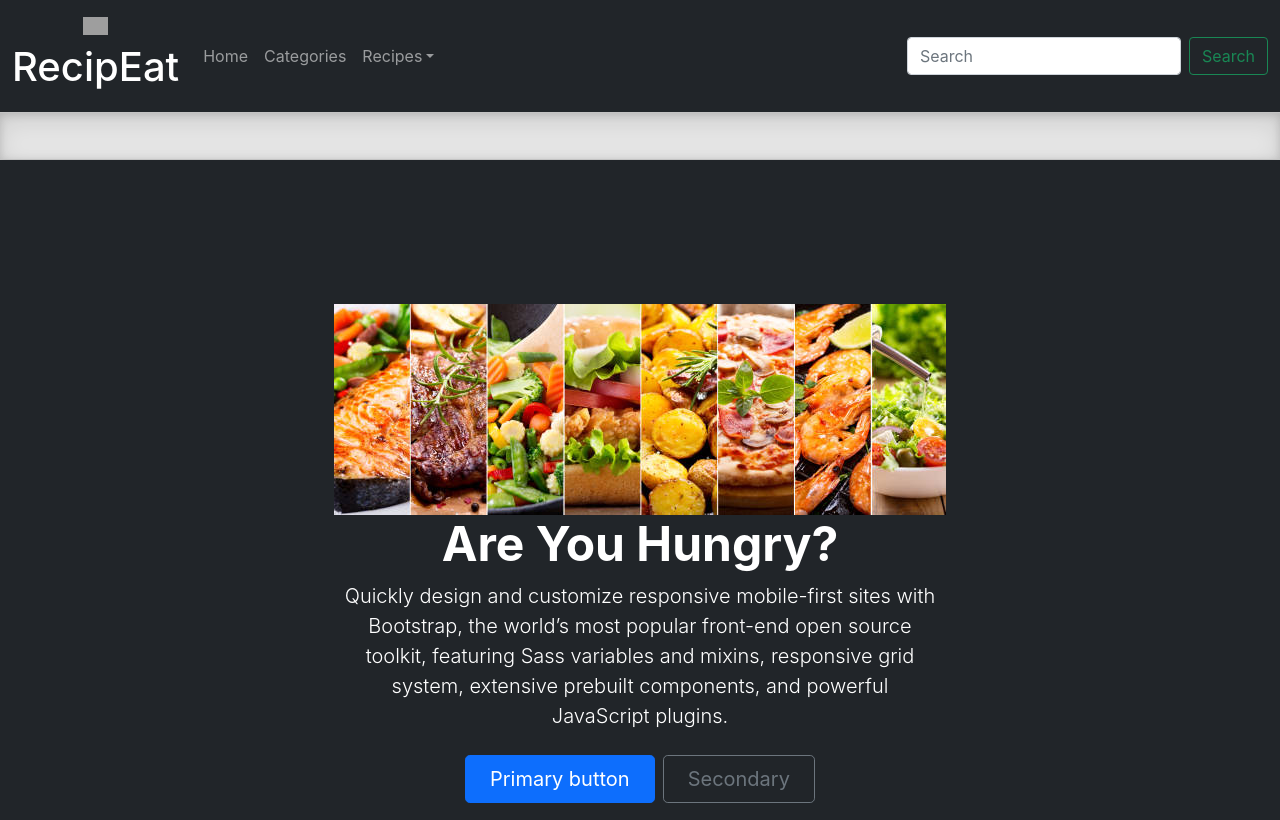
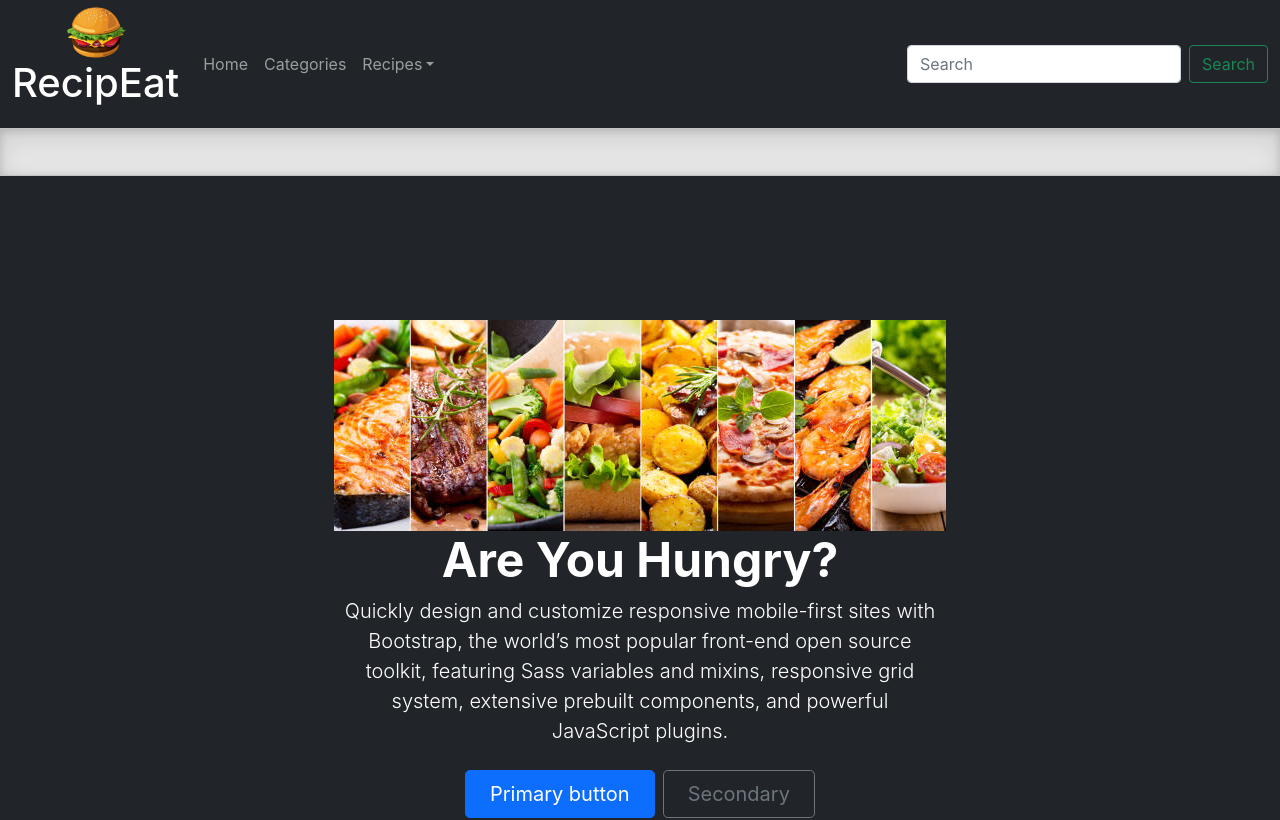
Before and after one commit to MacwithaQ/recipeat-fe, a React (Create React App) app: page / in a window 1280 px wide. Shown: the top 820 px of the page. Built offline with nearby package versions, Linux system fonts and the light colour scheme; grey boxes are pictures that could not be loaded.

Commit message:
landing page

```diff
--- a/src/components/NavBar.js
+++ b/src/components/NavBar.js
@@ -11,13 +11,14 @@ import {
   Image,
 } from "react-bootstrap";
 import frenchFries from "../media/FrenchFries.png";
+import burgerIcon from "../media/BurgerIcon.png";
 
 function NavBar() {
   return (
     <Navbar bg="dark" expand="lg" variant="dark">
       <Container fluid>
         <Navbar.Brand href="#" className="d-fl">
-          <Image src={frenchFries} style={{ width: 25, marginTop: -7 }} />
+          <Image src={burgerIcon} style={{ width: 60, marginTop: -7 }} />
           <h1>RecipEat</h1>
         </Navbar.Brand>
         <Navbar.Toggle aria-controls="navbarScroll" />
```
Also changed, not shown: src/media/BurgerIcon.png (added).
